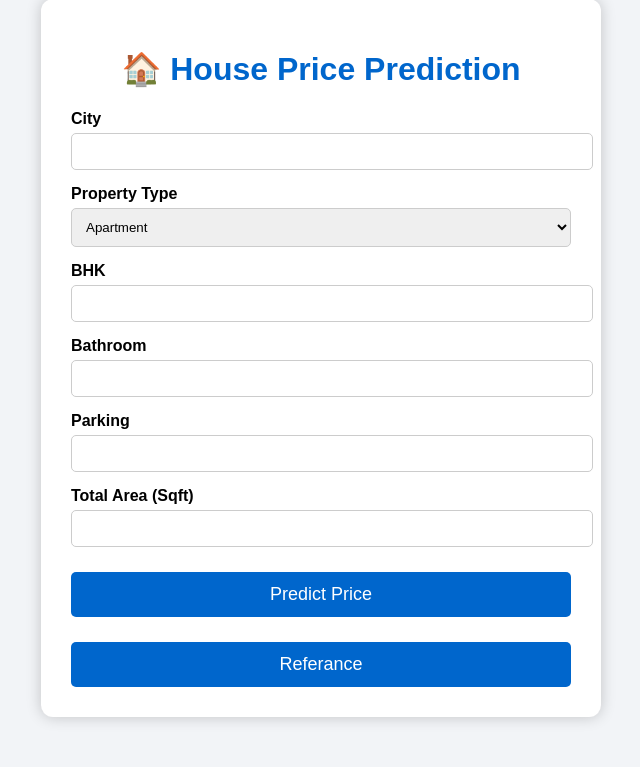
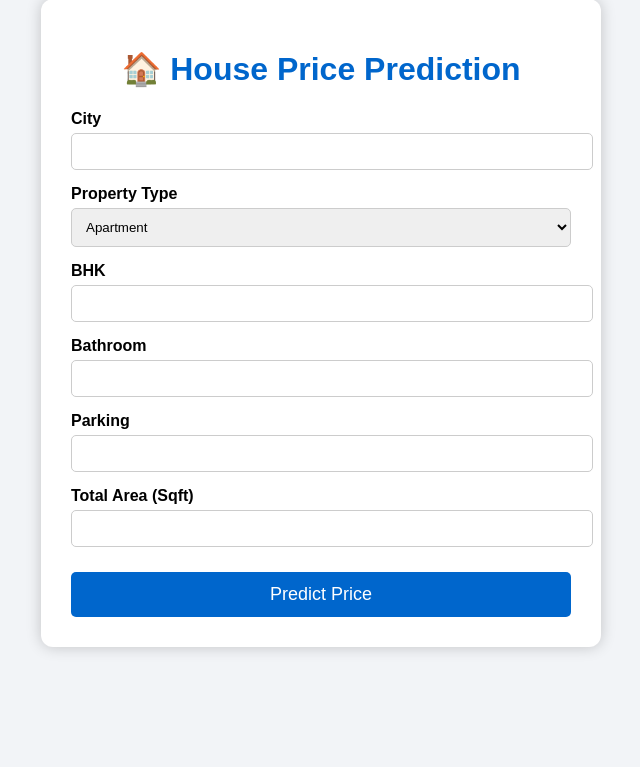
Before and after one commit to AriseGuna007/House_Price_Prediction, a Flask app: page / in a window 1280 px wide. Shown: the part 51-818 px from the top of the page, without its empty margins (319-959 px from the left). After the commit the page ends 703 px from the top, so only its background shows below. Run offline with Flask 3, Linux system fonts and the light colour scheme; parts of the project's set-up code (start-up, migrations or seed data) failed here and were passed over.

Commit message:
Button Remove

```diff
--- a/templates/index.html
+++ b/templates/index.html
@@ -71,9 +71,7 @@
 Predict Price
 
 </button>
-</br>
 
-<button>Referance</button>
 </form>
 
 {% if prediction %}
```
